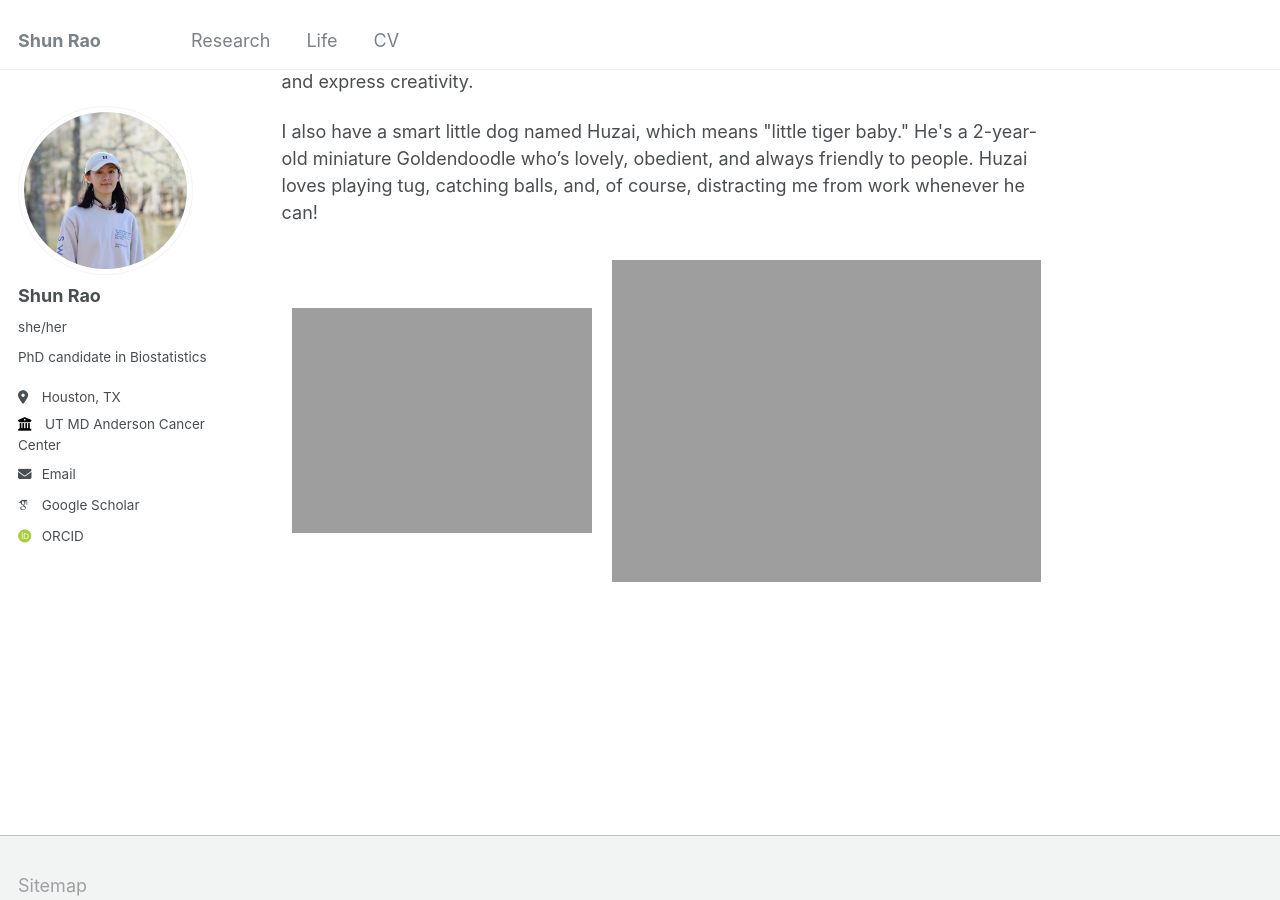
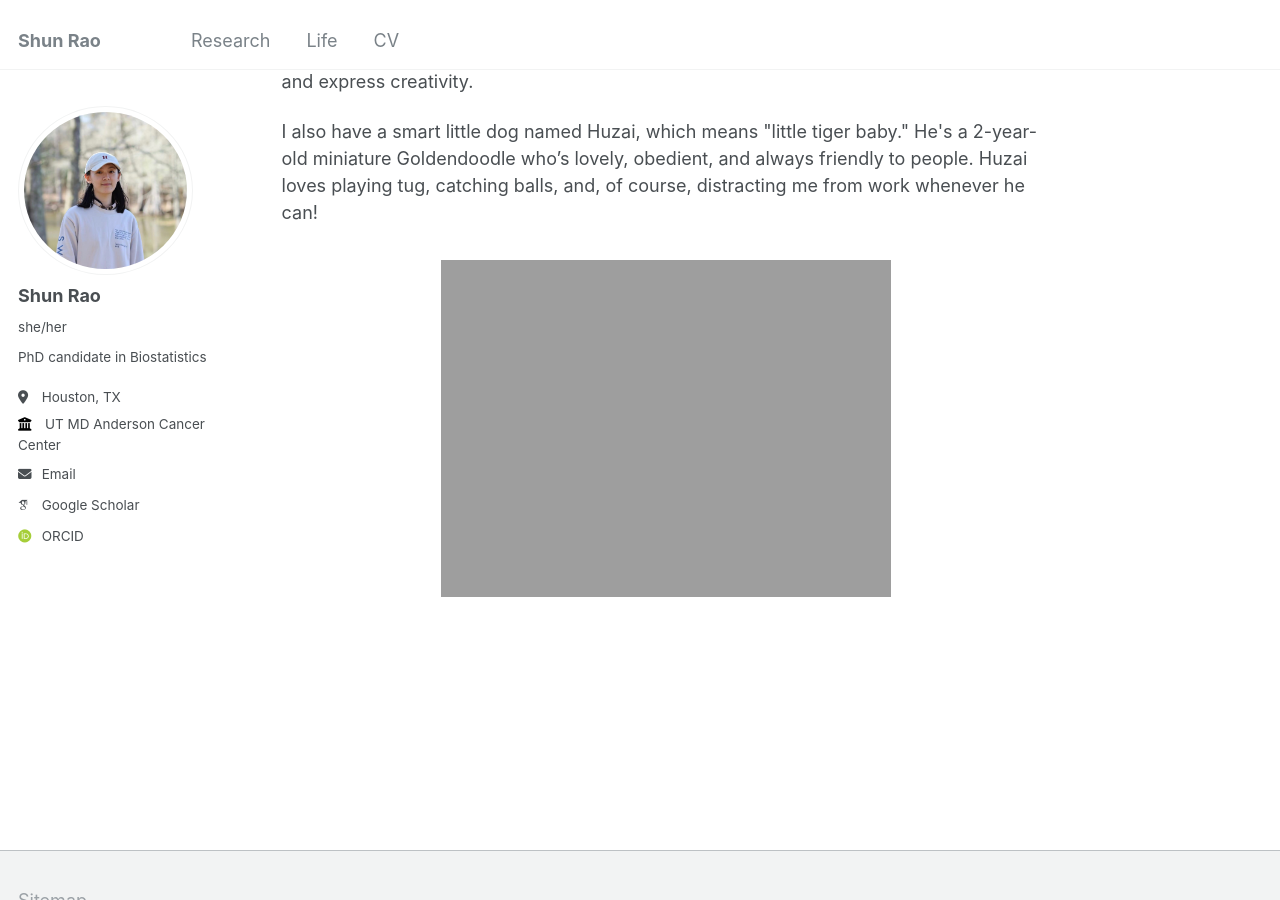
Before and after one commit to ShunRao8/shunrao8.github.io, a Jekyll site: the page built from _pages/life.html, in a window 1280 px wide and 900 px high, scrolled down 845 px. Built offline with Jekyll 4.4.1, drawn with Linux system fonts in a browser that asks for light colours; some web fonts are replaced.

Commit message:
Update life.html

```diff
--- a/_pages/life.html
+++ b/_pages/life.html
@@ -16,6 +16,5 @@ permalink: /life/
 <p>I also have a smart little dog named Huzai, which means "little tiger baby." He's a 2-year-old miniature Goldendoodle who’s lovely, obedient, and always friendly to people. Huzai loves playing tug, catching balls, and, of course, distracting me from work whenever he can!</p>
 
 <div style="display: flex; justify-content: center; align-items: center;">
-    <img src="https://shunrao8.github.io/files/dog.jpeg" alt="Dog1" style="width: 45%; max-width: 300px; margin: 10px;">
     <img src="https://shunrao8.github.io/files/dog2.jpeg" alt="Dog2" style="width: 60%; max-width: 450px; margin: 10px;">
 </div>
```
